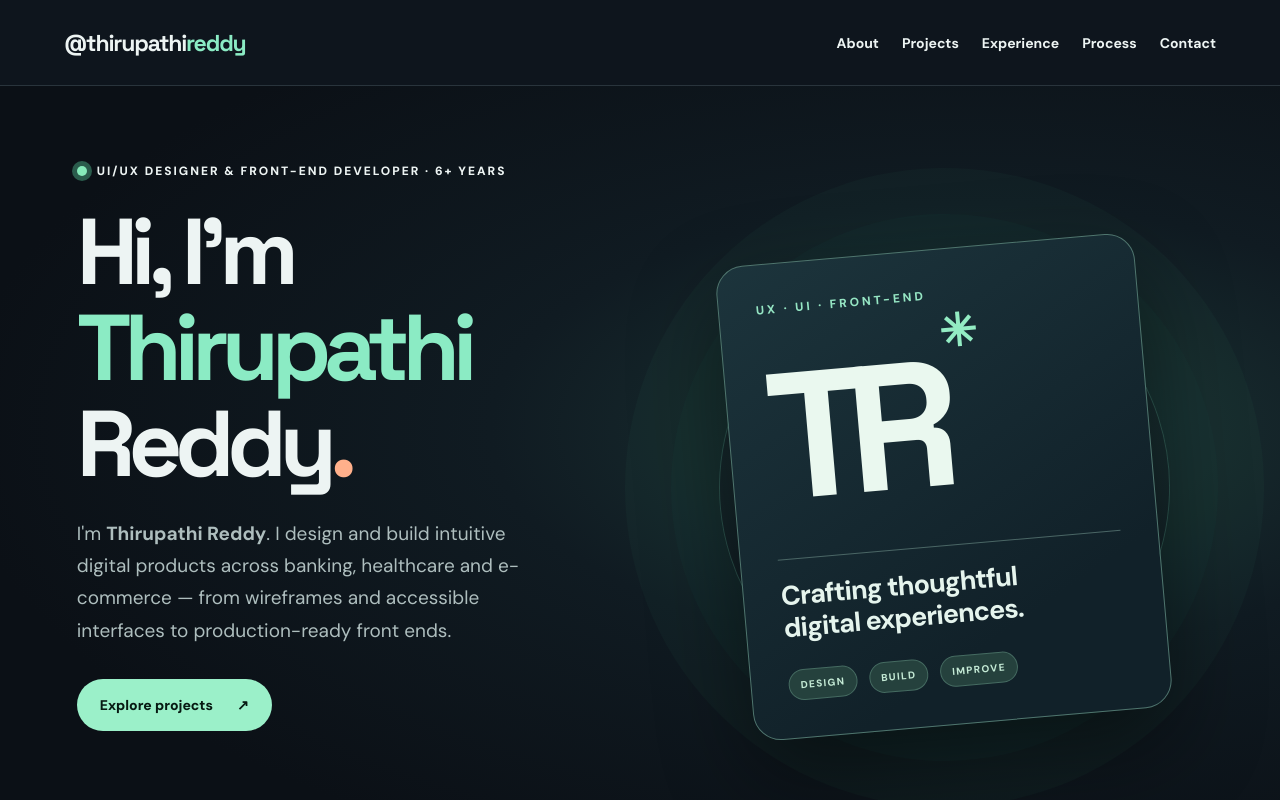
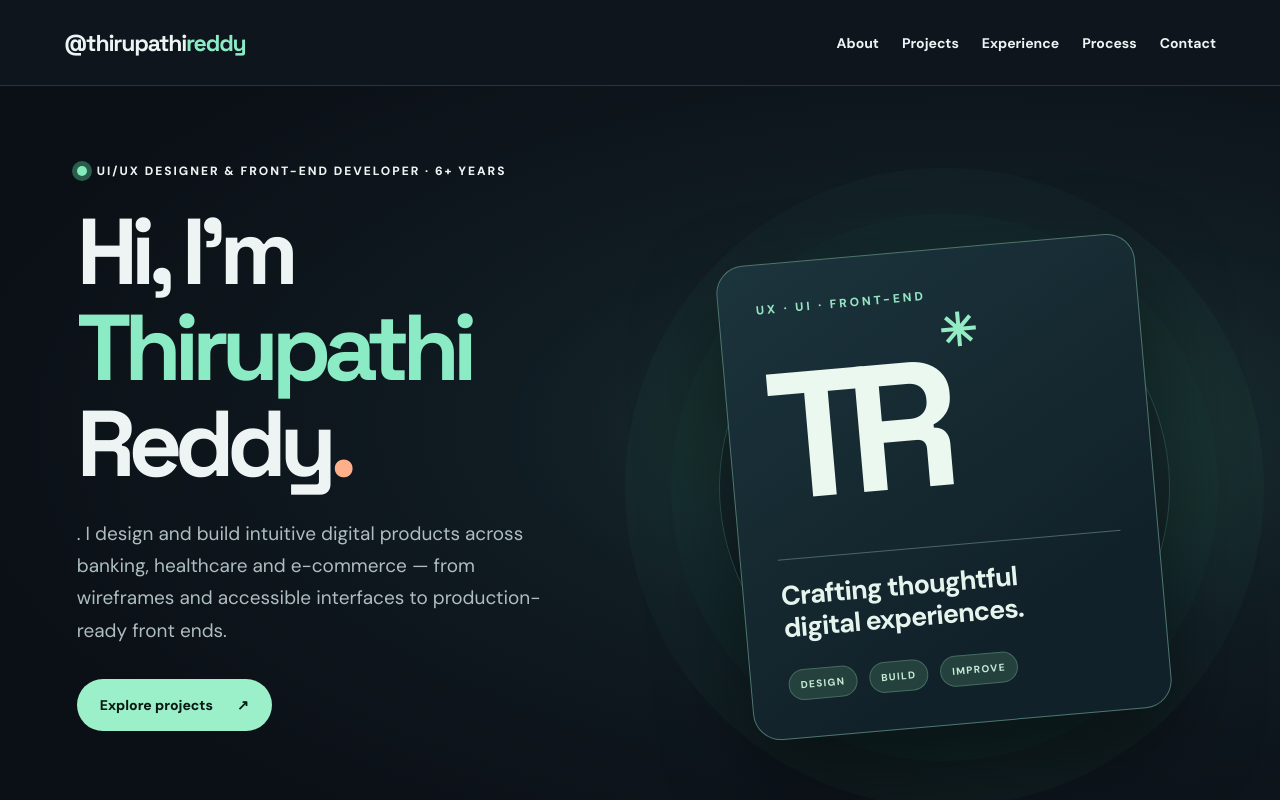
Before and after one commit to sendtovishwakaran-del/thirupathi-portfolio, a plain HTML site: page index.html in a window 1280 px wide. Shown: the top 800 px of the page. Drawn offline with Linux system fonts and the light colour scheme.

Commit message:
Update index.html

```diff
--- a/index.html
+++ b/index.html
@@ -2,7 +2,7 @@
 <html lang="en"><head><meta charset="utf-8"/><meta content="width=device-width, initial-scale=1" name="viewport"/><meta content="#0b1016" name="theme-color"/><meta content="Thirupathi Reddy — UI/UX Developer with 6+ years of experience across banking, healthcare and e-commerce. Explore experience and CareConnect case study." name="description"/><title>Thirupathi Reddy — UI/UX Designer</title><link href="styles.css" rel="stylesheet"/></head><body>
 <a class="skip" href="#main">Skip to content</a>
 <header class="site-header"><a aria-label="Thirupathi Reddy home" class="wordmark" href="#home">@thirupathi<span>reddy</span><span class="wordmark-star"></span></a><button aria-controls="primary-nav" aria-expanded="false" aria-label="Toggle navigation" class="menu-button">☰</button><nav aria-label="Main navigation" id="primary-nav"><a href="#about">About</a><a href="#projects">Projects</a><a href="#experience">Experience</a><a href="#process">Process</a><a href="#contact">Contact</a></nav></header>
-<main id="main"><section class="hero" id="home"><div class="hero-inner"><div class="hero-copy"><p class="eyebrow"><span class="eyebrow-dot"></span> UI/UX DESIGNER &amp; FRONT-END DEVELOPER · 6+ YEARS</p><h1>Hi, I’m<br/><em>Thirupathi</em><br/>Reddy<span class="punct">.</span></h1><p class="hero-lead">I'm <strong>Thirupathi Reddy</strong>. I design and build intuitive digital products across banking, healthcare and e-commerce — from wireframes and accessible interfaces to production-ready front ends.</p><div class="hero-actions"><a class="btn btn-dark" href="#projects">Explore projects <span aria-hidden="true">↗</span></a></div></div><div aria-label="Design-focused portfolio visual" class="portfolio-hero-art"><div class="hero-art-orbit"></div><div class="hero-art-label"></div><div class="hero-art-card"><span class="hero-art-overline">UX · UI · FRONT-END</span><div class="hero-art-letters">TR<span>✳</span></div><div class="hero-art-divider"></div><p>Crafting thoughtful<br/>digital experiences.</p><div class="hero-art-bottom"><span>DESIGN</span><span>BUILD</span><span>IMPROVE</span></div></div><div class="hero-art-side"></div></div></div><div class="hero-bottom"><span>CREATIVE THINKING <b>✳</b> HUMAN-CENTERED DESIGN</span><a href="#projects">SCROLL TO DISCOVER ↓</a></div></section>
+<main id="main"><section class="hero" id="home"><div class="hero-inner"><div class="hero-copy"><p class="eyebrow"><span class="eyebrow-dot"></span> UI/UX DESIGNER &amp; FRONT-END DEVELOPER · 6+ YEARS</p><h1>Hi, I’m<br/><em>Thirupathi</em><br/>Reddy<span class="punct">.</span></h1><p class="hero-lead"><strong></strong>. I design and build intuitive digital products across banking, healthcare and e-commerce — from wireframes and accessible interfaces to production-ready front ends.</p><div class="hero-actions"><a class="btn btn-dark" href="#projects">Explore projects <span aria-hidden="true">↗</span></a></div></div><div aria-label="Design-focused portfolio visual" class="portfolio-hero-art"><div class="hero-art-orbit"></div><div class="hero-art-label"></div><div class="hero-art-card"><span class="hero-art-overline">UX · UI · FRONT-END</span><div class="hero-art-letters">TR<span>✳</span></div><div class="hero-art-divider"></div><p>Crafting thoughtful<br/>digital experiences.</p><div class="hero-art-bottom"><span>DESIGN</span><span>BUILD</span><span>IMPROVE</span></div></div><div class="hero-art-side"></div></div></div><div class="hero-bottom"><span>CREATIVE THINKING <b>✳</b> HUMAN-CENTERED DESIGN</span><a href="#projects">SCROLL TO DISCOVER ↓</a></div></section>
 <section aria-label="Design specialties" class="marquee"><div>UX RESEARCH <span>✳</span> PRODUCT DESIGN <span>✳</span> INTERACTIVE EXPERIENCES <span>✳</span> FIGMA <span>✳</span> DESIGN SYSTEMS <span>✳</span> ACCESSIBILITY <span>✳</span></div></section>
 <section class="section about-section" id="about"><div class="section-heading"><span class="section-index">01 / ABOUT ME</span><h2>Curious minds make<br/><em>better experiences.</em></h2></div><div class="about-grid"><div class="about-intro"><div class="about-badge">TR<span>✳</span></div><p>I am a UI/UX Developer with 6+ years of experience spanning banking, healthcare and e-commerce. My practice bridges interaction design, wireframing, reusable UI components, responsive development, and design QA.</p><p>I work across Angular, React, JavaScript and UX tools to connect thoughtful interface decisions with practical implementation. I hold a Master’s in Information Technology Management from Concordia University, St. Paul.</p></div><div class="skills-panel"><h3>What I work with</h3><div class="tags"><span>Adobe XD</span><span>Sketch</span><span>Balsamiq</span><span>InVision</span><span>Zeplin</span><span>Figma (portfolio)</span><span>Wireframing</span><span>User Flows</span><span>Angular</span><span>React</span><span>TypeScript</span><span>HTML / CSS</span><span>JavaScript</span><span>Responsive UI</span><span>Design QA</span></div><p class="small-note">Experience and tools summarized from my UI/UX resume; CareConnect is a separate independent concept project.</p></div></div></section>
 <section class="section projects-section" id="projects"><div class="section-heading split-heading"><div><span class="section-index">02 / SELECTED WORK</span><h2>Made with intention.<br/><em>Built for people.</em></h2></div><p>Selected interface and UX work, including an independently developed patient portal concept.</p></div><div class="projects-grid"><a class="project-card featured-project" href="careconnect.html"><div class="project-cover"><img alt="CareConnect patient portal desktop and mobile designs" loading="lazy" src="assets/careconnect-cover.svg"/></div><div class="project-meta"><div><span class="project-type">UX CASE STUDY · CONCEPT</span><h3>CareConnect <span aria-hidden="true">↗</span></h3><p>Making healthcare appointment booking simpler, clearer, and more accessible.</p></div><span class="project-number">01</span></div></a></div></section>
```
